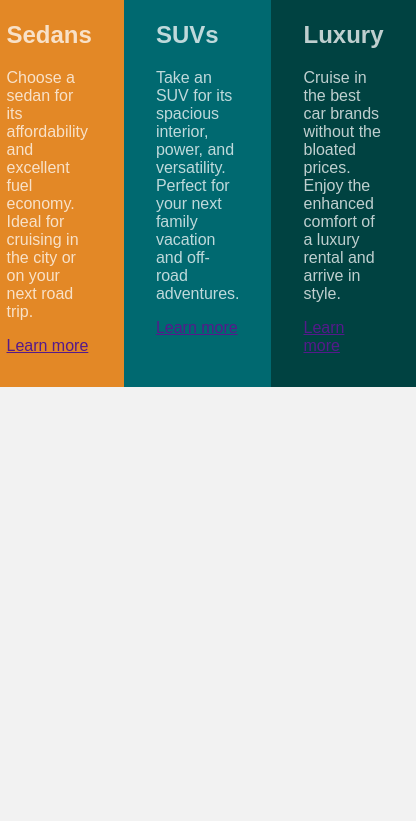
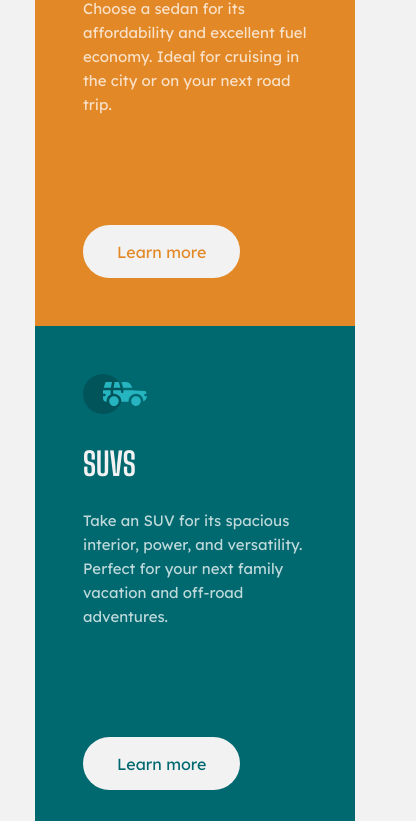
Before and after one commit to tonatiujsanchez/Column-preview-card, a plain HTML site: page index.html in a window 390 px wide. Shown: the part 266-1087 px from the top of the page, 416 px wide, since content can reach past the window. Before the commit the page ends 844 px from the top, so only its background shows below. Drawn offline with Linux system fonts and the light colour scheme.

Commit message:
Diseño responsive completado

```diff
--- a/css/main.css
+++ b/css/main.css
@@ -1,19 +1,24 @@
+@import url('https://fonts.googleapis.com/css2?family=Big+Shoulders+Display:wght@700&family=Lexend+Deca&display=swap');
+
 :root{
     --bright-orange: hsl(31, 77%, 52%);
     --dark-cyan: hsl(184, 100%, 22%);
     --very-dark-cyan: hsl(179, 100%, 13%);
     --transparent-white: hsla(0, 0%, 100%, 0.75);
     --light-gray: hsl(0, 0%, 95%);
+    --font-primary: 'Lexend Deca', sans-serif;
+    --font-title: 'Big Shoulders Display', cursive;
 }
 *{ box-sizing: border-box; }
 
 html, body{
+    min-height: 100%;
     height: 100%;
     margin: 0;
     padding: 0;
 }
 body{
-    font-family: sans-serif;
+    font-family: var(--font-primary);
     display: grid;
     place-items: center;
     background-color: var(--light-gray);
@@ -24,17 +29,26 @@ body{
     max-width: 1040px;
     min-width: 320px;
     display: flex;
+    justify-content: center;
     /* flex-wrap: wrap; */
+    /* border-radius: 8px; */
+    /* overflow: hidden; */
 }
 
 /* Column */
 .column{
     min-width: auto;
     max-width: 330px;
+    width: 26%;
+    min-height: 512px;
     color: var(--transparent-white);
-    padding: 2rem;
+    padding: 3rem;
+    transition: 0.5s all ease-in-out;
+    position: relative;
 }
-
+.column:hover{
+    width: 35%;
+}
 .sedans{
     background-color: var(--bright-orange);
 }
@@ -46,3 +60,61 @@ body{
 .luxury{
     background-color: var(--very-dark-cyan);
 }
+
+.title{
+    font-family: var(--font-title);
+    font-size: 2rem;
+    text-transform: uppercase;
+    color: var(--light-gray);
+}
+
+.desc{
+    font-size: 15px;
+    line-height: 24px;
+    font-weight: 400;
+    margin-bottom: 7rem;
+}
+
+.enlace{
+    display: inline-block;
+    text-decoration: none;
+    background-color: var(--light-gray);
+    padding: 0.9rem 2rem;
+    border-radius: 32px;
+    border: 2px solid transparent;
+    transition: 0.3s all;
+    position: absolute;
+    bottom: 3rem;
+}
+.column .enlace:hover{
+    border: 2px solid var(--light-gray);
+    background: transparent;
+    color: var(--light-gray);
+}
+.sedans .enlace{
+    color: var(--bright-orange);
+}
+.suvs .enlace{
+    color: var(--dark-cyan);
+}
+.luxury .enlace{
+    color: var(--very-dark-cyan);
+}
+
+@media screen and (max-width: 768px ) {
+    html, body{
+        height: auto;
+    }
+    .principal{
+        flex-direction: column;
+        margin: 5rem auto;
+    }
+    .column{
+        width: 320px;
+        height: auto;
+        transition: 0.5s all ease-in-out;
+    }
+    .column:hover{
+        width: auto;
+    }
+}
```
Also changed, not shown: index.html (+1 -0 lines).
